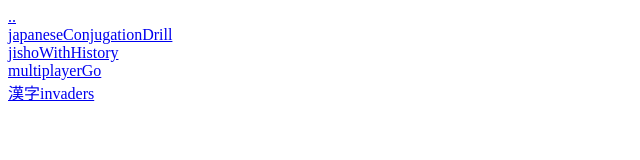
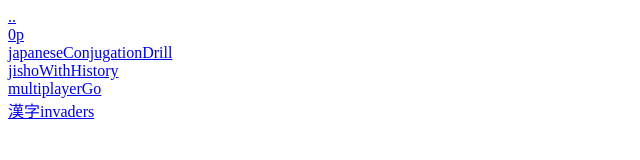
Before and after one commit to JaPNaA/Thingy_2020, a plain HTML site: page index.html in a window 1280 px wide. Shown: the whole page, without its empty margins (0-640 px from the left). Drawn offline with Linux system fonts and the light colour scheme.

Commit message:
Update index
and also maybe make the image not 404

```diff
--- a/index.html
+++ b/index.html
@@ -16,7 +16,7 @@
 
 <body>
     <div>
-        <a href="/Thingy/"> .. </a><a href="japaneseConjugationDrill/"> japaneseConjugationDrill </a><a href="jishoWithHistory/"> jishoWithHistory </a><a href="multiplayerGo/"> multiplayerGo </a><a href="漢字invaders/"> 漢字invaders </a>
+        <a href="/Thingy/"> .. </a><a href="0p/"> 0p </a><a href="japaneseConjugationDrill/"> japaneseConjugationDrill </a><a href="jishoWithHistory/"> jishoWithHistory </a><a href="multiplayerGo/"> multiplayerGo </a><a href="漢字invaders/"> 漢字invaders </a>
     </div>
 </body>
 
```
